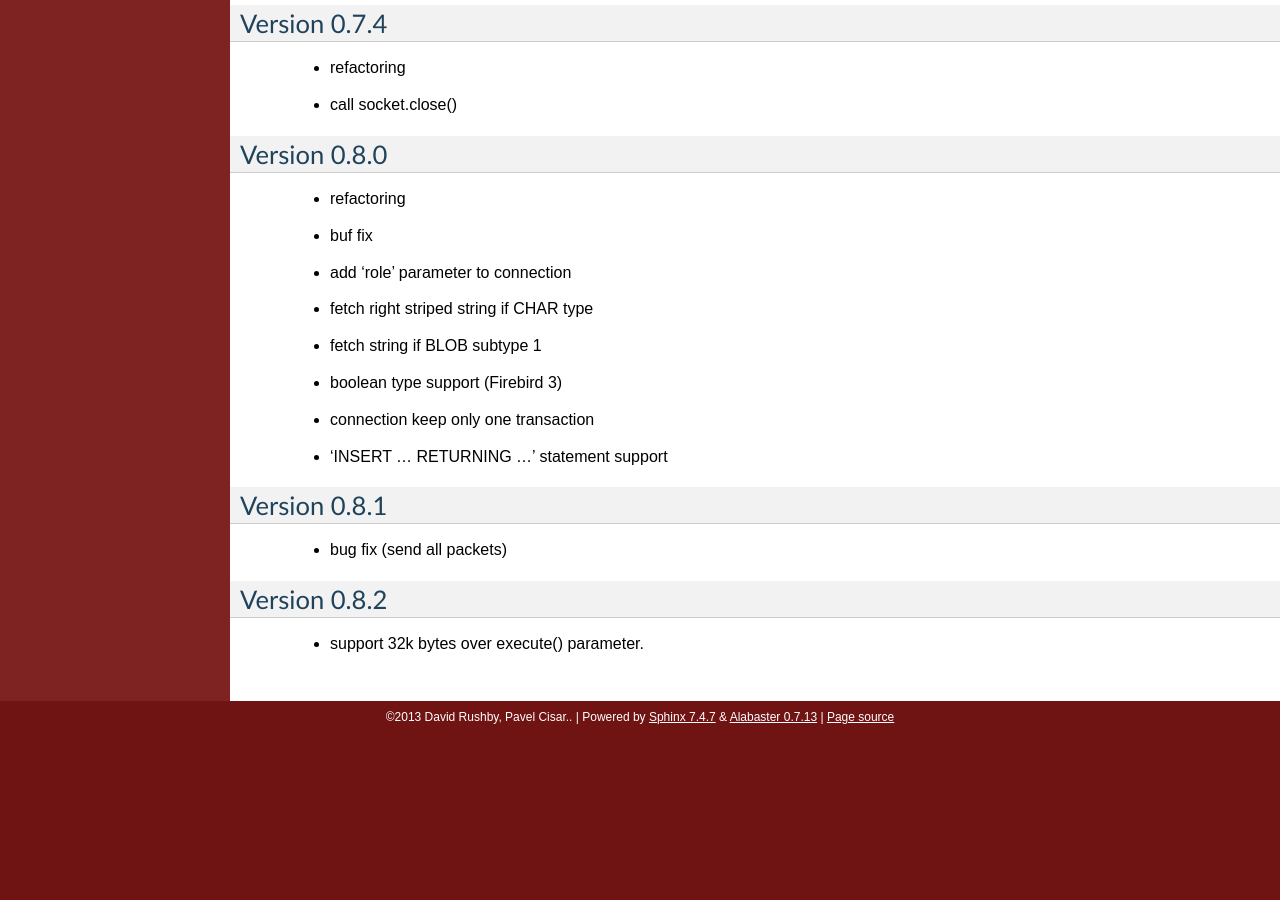
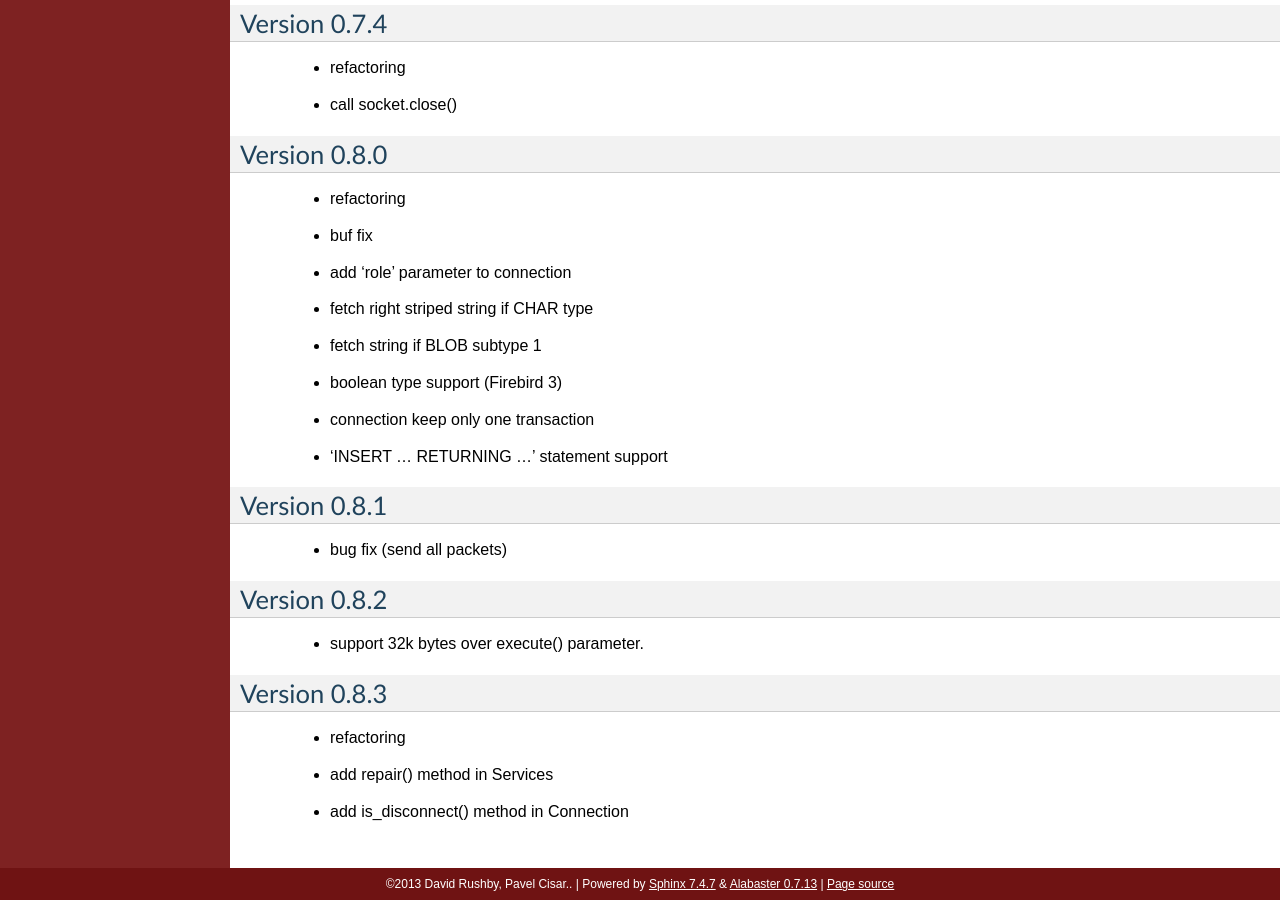
Before and after one commit to nakagami/pyfirebirdsql, a Sphinx documentation site: the page built from sphinx/changelog.txt, in a window 1280 px wide and 900 px high, scrolled down 1065 px. Built offline with Sphinx 7.4.7, drawn with Linux system fonts in a browser that asks for light colours; before the commit the page ends 1798 px from its top, so only the background shows below that.

Commit message:
revision number up

```diff
--- a/sphinx/changelog.txt
+++ b/sphinx/changelog.txt
@@ -71,3 +71,10 @@ Version 0.8.2
 =============
 
    - support 32k bytes over execute() parameter.
+
+Version 0.8.3
+=============
+
+   - refactoring
+   - add repair() method in Services
+   - add is_disconnect() method in Connection
```
Also changed, not shown: 1 other file.
